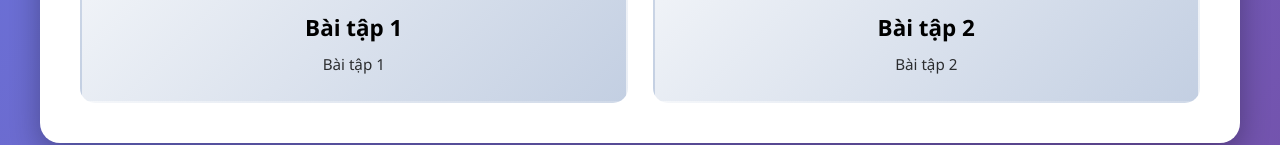
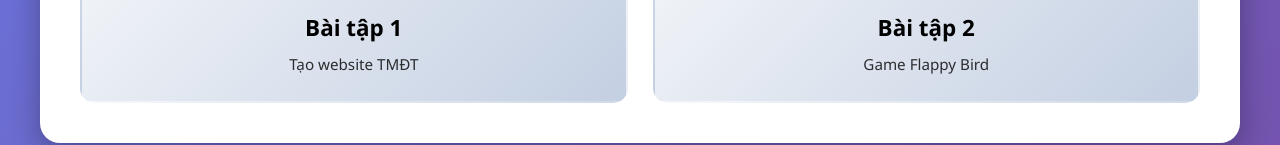
Before and after one commit to nnhatlinh128/nnhatlinh128_HW.github.io, a plain HTML site: page Tuan5/index.html in a window 1280 px wide. Shown: the part 816-961 px from the top of the page. Drawn offline with Linux system fonts and the light colour scheme.

Commit message:
Update index.html

```diff
--- a/Tuan5/index.html
+++ b/Tuan5/index.html
@@ -315,13 +315,13 @@
                 <a href="BaiTap1.html" class="exercise-card">
                     <i class="fas fa-file-alt exercise-icon"></i>
                     <div class="exercise-title">Bài tập 1</div>
-                    <div class="exercise-description">Bài tập 1</div>
+                    <div class="exercise-description">Tạo website TMĐT</div>
                 </a>
 
                 <a href="flappybird/index.html" class="exercise-card">
                     <i class="fas fa-list exercise-icon"></i>
                     <div class="exercise-title">Bài tập 2</div>
-                    <div class="exercise-description">Bài tập 2</div>
+                    <div class="exercise-description">Game Flappy Bird</div>
                 </a>
 
             </div>
```
